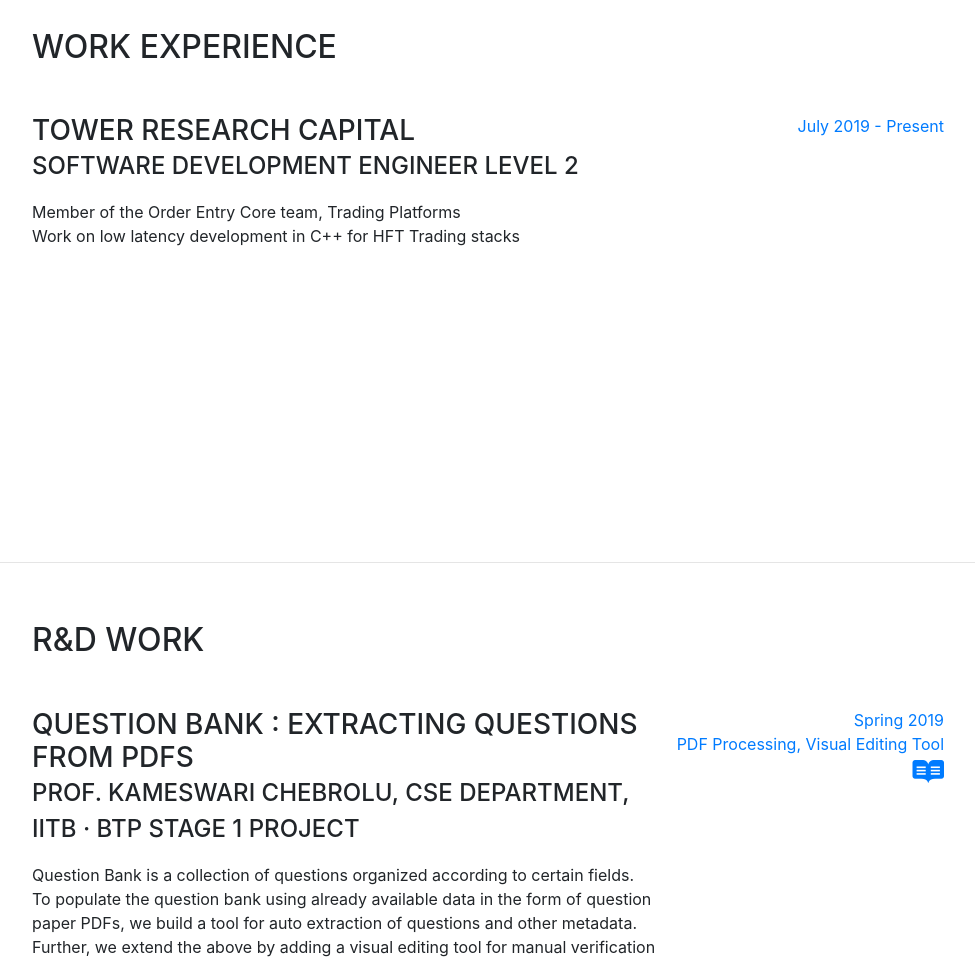
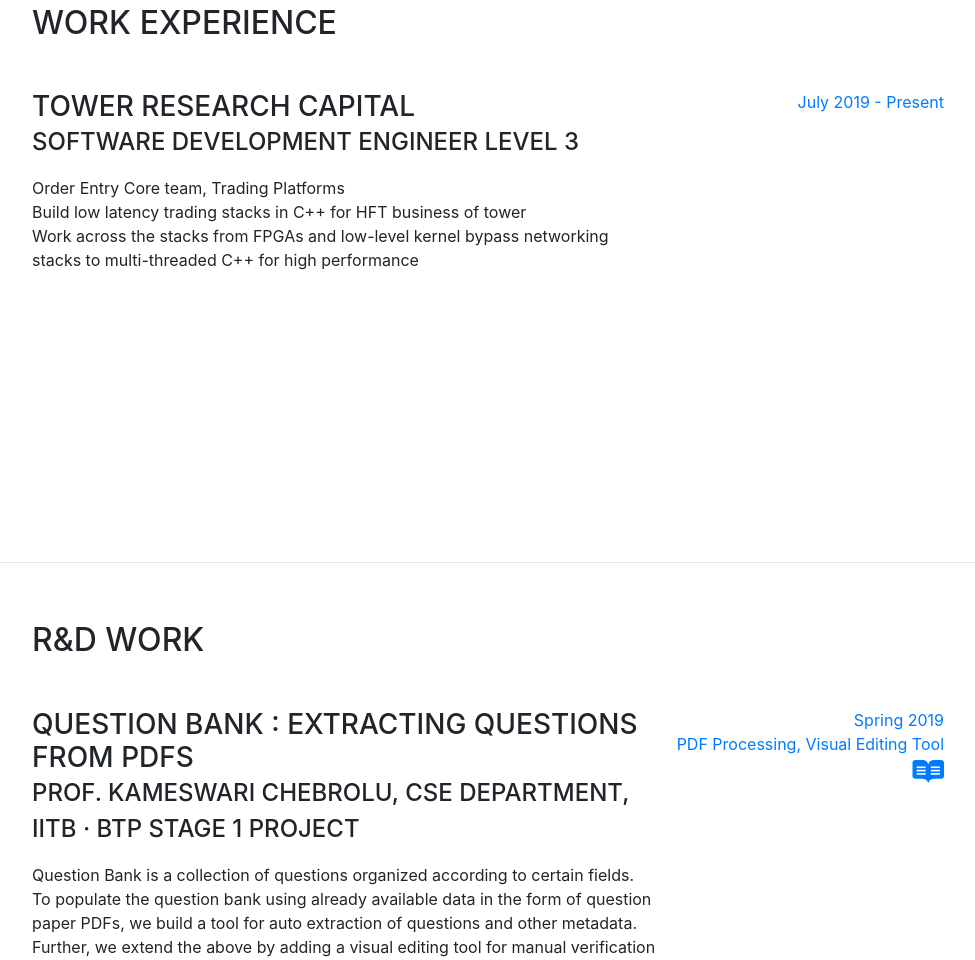
Before and after one commit to huzzzz/huzzzz.github.io, a website with bundled scripts: page index.html in a window 1280 px wide. Shown: the part 1840-2800 px from the top of the page, without its empty margins (288-1263 px from the left). Built offline with nearby package versions, Linux system fonts and the light colour scheme; a web font is replaced by a local one.

Commit message:
Added more points to the work exp section

```diff
--- a/index.html
+++ b/index.html
@@ -95,7 +95,7 @@
 
 
           </div>
-          <p class="lead mb-5">I hail from Pune, Maharashtra. I consider myself to be a problem solver and have developed a knack for it right from my early days. Love to analyse and talk about topics ranging from economics to complicated abstract theories. Always up for a game of any sport/adventure. A bit shy which exemplifies my Love life but am a romantic at heart.</p>
+          <p class="lead mb-5">I hail from Pune, Maharashtra. I am a problem solver and have developed a knack for it right from my early days. Love to analyse and talk about topics ranging from economics to complicated abstract theories. Always up for a game of any sport/adventure. A bit shy which exemplifies my Love life but am a romantic at heart.</p>
           <div class="social-icons">
             <a href="https://www.facebook.com/huzefa.chasmai">
               <i class="fab fa-facebook-f"></i>
@@ -166,9 +166,10 @@
           <div class="resume-item d-flex flex-column flex-md-row mb-5">
             <div class="resume-content mr-auto">
               <h3 class="mb-0">Tower Research Capital</h3>
-              <div class="subheading mb-3">Software Development Engineer Level 2</div>
-              <div>Member of the Order Entry Core team, Trading Platforms</div>
-              <div>Work on low latency development in C++ for HFT Trading stacks</div>
+              <div class="subheading mb-3">Software Development Engineer Level 3</div>
+              <div> Order Entry Core team, Trading Platforms</div>
+              <div> Build low latency trading stacks in C++ for HFT business of tower</div>
+	      <div> Work across the stacks from FPGAs and low-level kernel bypass networking stacks to multi-threaded C++ for high performance</div>
             </div>
             <div class="resume-date text-md-right">
               <span class="text-primary">July 2019 - Present</span>
@@ -231,7 +232,7 @@
               <h3 class="mb-0">Optimal Video Duration Recommender </h3>
               <div class="subheading mb-3">Adobe Systems · Bangalore</div>
               <p>
-                Trained models to predict engagement measures of videos. Defined own engagement measures, proven to be uncorrelated to video duration. Maximised the model predicted engagement values to get optimal duration thresholds. <br> Received a <b>Pre Placement Offer</b> from Adobe Systems.
+                Trained models to predict engagement measures for videos. Defined own engagement measures, proven to be uncorrelated to the video duration. Maximised the model predicted engagement values to get optimal duration thresholds. <br> Received a <b>Pre Placement Offer</b> from Adobe Systems.
               </p>
             </div>
             <div class="resume-date text-md-right">
@@ -244,9 +245,7 @@
               <h3 class="mb-0">Driver Telematics </h3>
               <div class="subheading mb-3">Yun Solutions · Pune</div>
               <p>
-
                 Leveraged Machine Learning Models to develop automatic Active Gear Detection models based on speed for vehicles. Trained Hidden Markov Models for the task of Driver Identification using data like speed, acceleration & GPS coordinates. Also explored Data Filtering Techniques.
-
               </p>
             </div>
             <div class="resume-date text-md-right">
```
